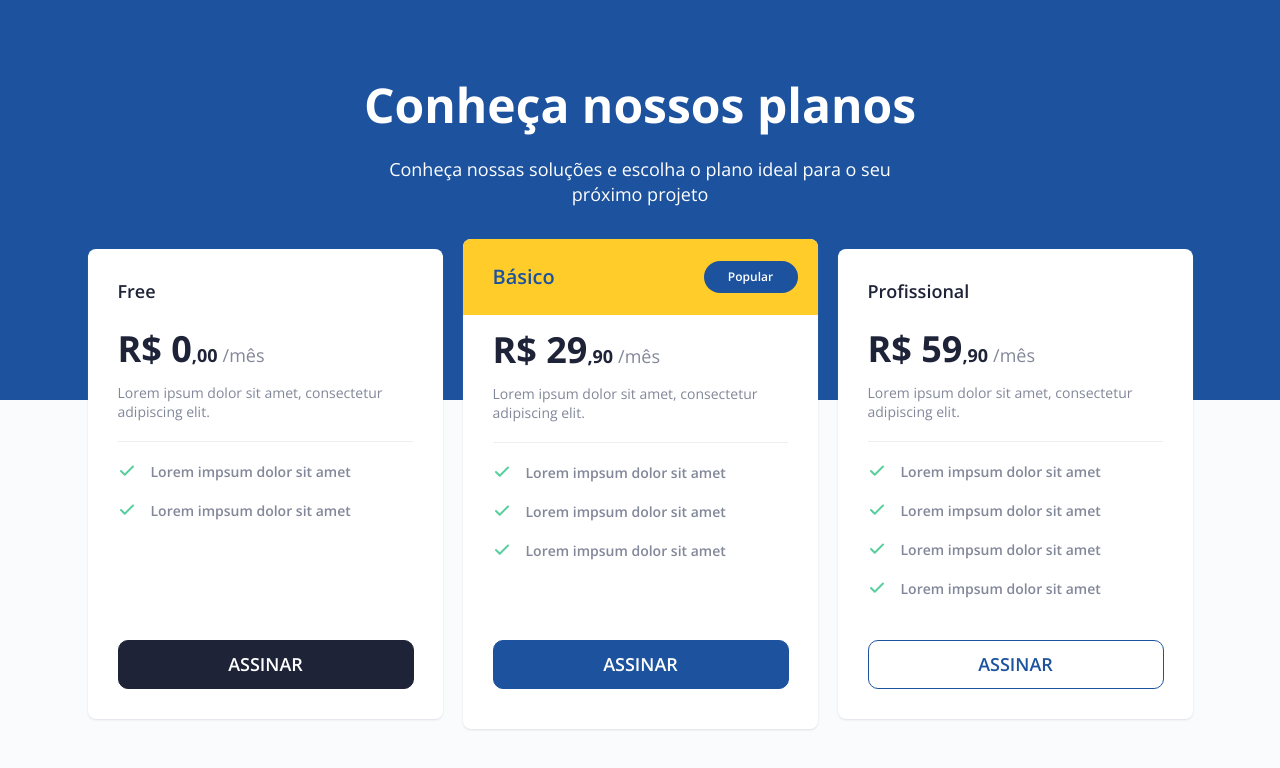
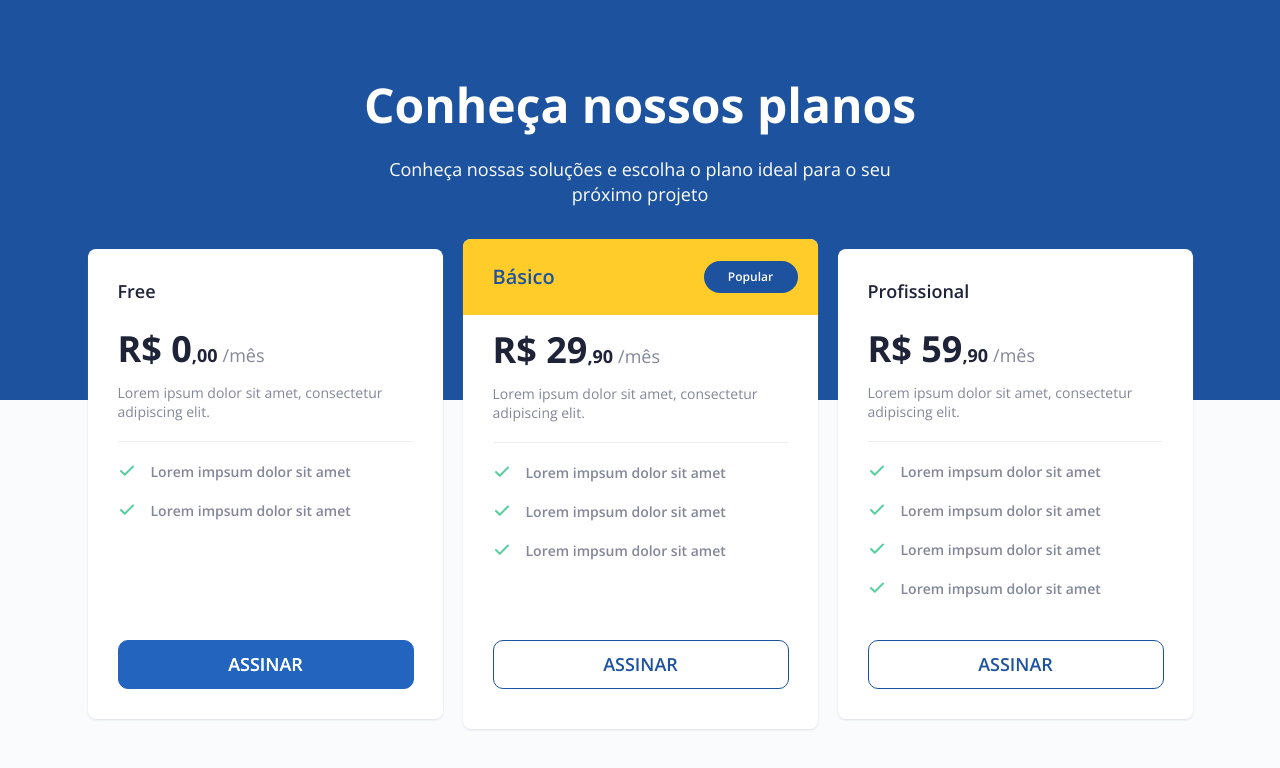
Before and after one commit to KrisMazzini/pricingTable, a React (Vite) app: page / in a window 1280 px wide. In both pictures the pointer is over the button 265 px from the left and 664 px from the top of the page. Shown: the top 768 px of the page. Built offline with nearby package versions, Linux system fonts and the light colour scheme.

Commit message:
adjust button color, hover and active

```diff
--- a/src/components/Button/styles.css
+++ b/src/components/Button/styles.css
@@ -1,4 +1,4 @@
-button {
+button, main:hover > .card.popular:not(:hover) button {
     width: 296px;
     height: 49px;
 
@@ -12,6 +12,8 @@ button {
 
     background-color: #fff;
     color: var(--blue);
+
+    transition: var(--transition);
 }
 
 button p {
@@ -21,20 +23,16 @@ button p {
     line-height: 25px;
 }
 
-.card.popular button {
+.card:hover button, .card.popular button {
     background-color: var(--blue);
     color: #fff;
 }
 
-button:hover, .card.popular button:hover {
-    background-color: var(--black);
-    border-color: var(--black);
-    color: #fff;
-
-    transition: var(--transition);
+button:hover {
+    filter: brightness(1.2);
+    transition: none;
 }
 
 button:active {
-    filter: brightness(0.4);
-    transition: none;
+    filter: brightness(0.9);
 }
```
